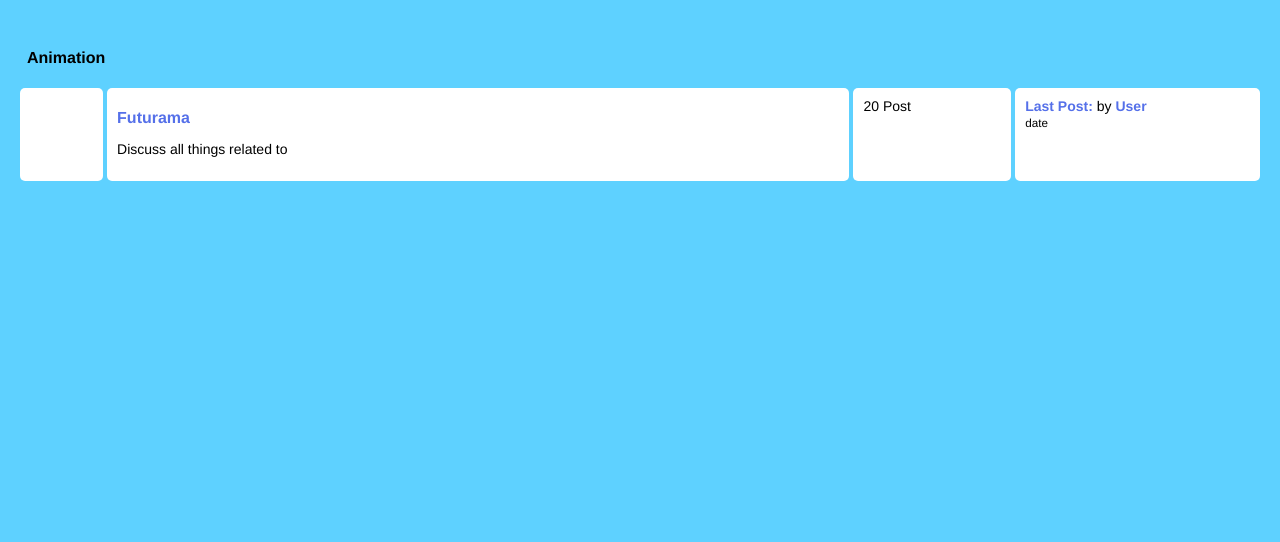
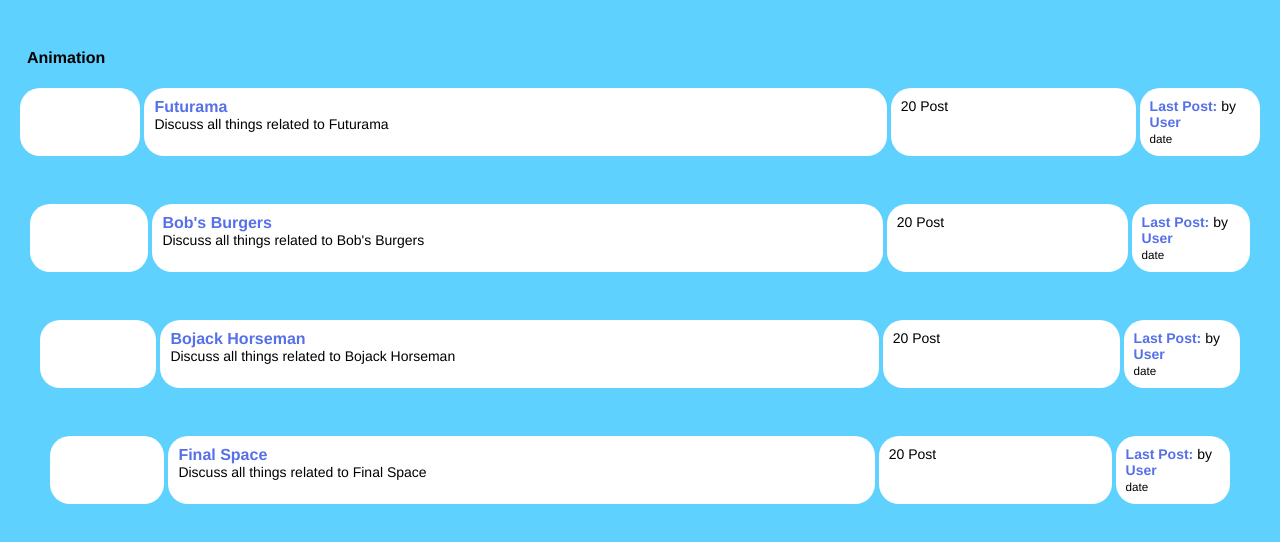
Before and after one commit to paigexc70/FinalProjectV1, a website: page client/index.html in a window 1280 px wide. Drawn offline with Linux system fonts and the light colour scheme.

Commit message:
2
multiple subforums

```diff
--- a/client/index.html
+++ b/client/index.html
@@ -6,7 +6,7 @@
     <meta name="viewport" content="width=device-width, initial-scale=1.0">
     <title>MyOpinion.com</title>
     <link rel="stylesheet" href="main.css">
-    <link rel="stylesheet" href="970020.png">
+    <link rel="tvicon" href="970020.png">
 </head>
 <body>
     <script src="main.js"></script>
@@ -23,7 +23,76 @@
             </div>
             <div class="subforuminfo subforumcolumn">
             <h1><a href="">Futurama</a></h1>
-            <p>Discuss all things related to </p>
+            <p>Discuss all things related to Futurama </p>
+        </div>
+        <div class="subforumstat subforumcolumn center">
+            <span>20 Post</span>
+        </div>
+        <div class="subforuminfo subforumcolumn">
+             <b><a href=""> Last Post:</a></b> by <a href="">User</a>
+             <br>
+             <small>date</small>
+        </div>
+    </div>
+
+    <div class="container">
+        <div class = "subforum">
+            <div class="subforumtitle">
+        </div>
+
+        <div class="subforumrow">
+            <div class="subforumicon subforumcolumn center">
+                <i class="tvicon"></i>
+            </div>
+            <div class="subforuminfo subforumcolumn">
+            <h1><a href="">Bob's Burgers</a></h1>
+            <p>Discuss all things related to Bob's Burgers </p>
+        </div>
+        <div class="subforumstat subforumcolumn center">
+            <span>20 Post</span>
+        </div>
+        <div class="subforuminfo subforumcolumn">
+             <b><a href=""> Last Post:</a></b> by <a href="">User</a>
+             <br>
+             <small>date</small>
+        </div>
+    </div>
+
+    <div class="container">
+        <div class = "subforum">
+            <div class="subforumtitle">
+        </div>
+
+        <div class="subforumrow">
+            <div class="subforumicon subforumcolumn center">
+                <i class="tvicon"></i>
+            </div>
+            <div class="subforuminfo subforumcolumn">
+            <h1><a href="">Bojack Horseman</a></h1>
+            <p>Discuss all things related to Bojack Horseman</p>
+        </div>
+        <div class="subforumstat subforumcolumn center">
+            <span>20 Post</span>
+        </div>
+        <div class="subforuminfo subforumcolumn">
+             <b><a href=""> Last Post:</a></b> by <a href="">User</a>
+             <br>
+             <small>date</small>
+        </div>
+    </div>
+
+    <div class="container">
+        <div class = "subforum">
+            <div class="subforumtitle">
+        </div>
+
+        <div class="subforumrow">
+            <div class="subforumicon subforumcolumn center">
+                <i class="tvicon"></i>
+            </div>
+            <div class="subforuminfo subforumcolumn">
+            <h1><a href="">Final Space</a></h1>
+            <p>Discuss all things related to Final Space </p>
         </div>
         <div class="subforumstat subforumcolumn center">
             <span>20 Post</span>
--- a/client/main.css
+++ b/client/main.css
@@ -35,15 +35,19 @@
     margin: 4px;
 }
 
+.subforuminfo *{
+    margin-block: 0;
+}
+
 .subforumrow{
     display: grid;
-    grid-template-columns: 7% 60% 13% 20%;
+    grid-template-columns: 10% 60% 20% 10%;
 }
 
 .subforumcolumn{
     padding: 10px;
     margin: 2px;
-    border-radius: 5px;
+    border-radius: 20px;
     background-color:white;
 }
 
```
